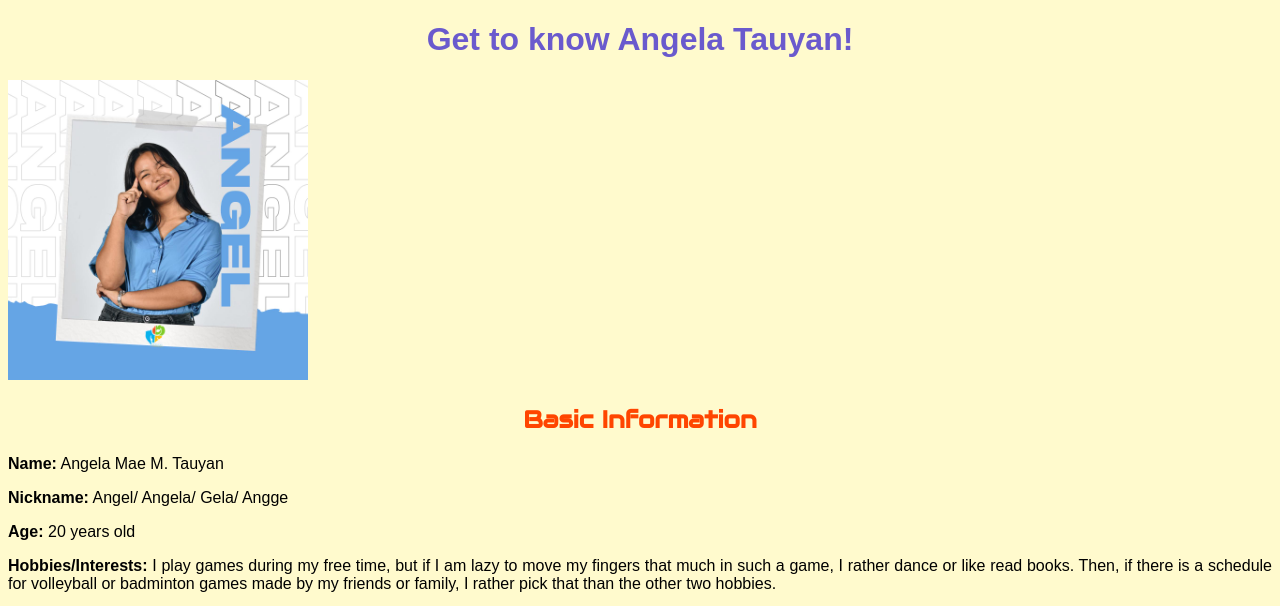
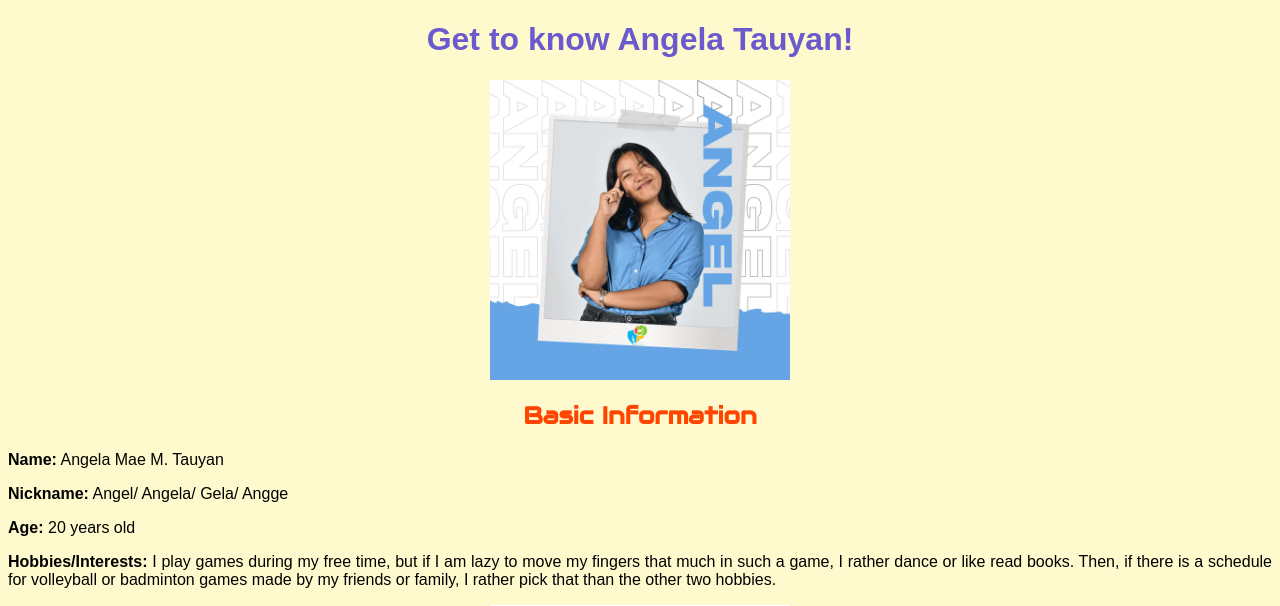
Before and after one commit to amtauyan/lab2, a PHP site: page / in a window 1280 px wide. Shown: the top 606 px of the page. Run offline with PHP 8.4, Linux system fonts and the light colour scheme; some web fonts are replaced.

Commit message:
Trial 1 Lesson 3

```diff
--- a/Week3/index.html
+++ b/Week3/index.html
@@ -9,7 +9,7 @@
 <body>
 
 <h1 class="MainTitle">Get to know Angela Tauyan!</h1>
-<img src="Profile.jpg" alt="Portrait of Angela Tauyan" width="300px" height="300px">
+<img src="Profile.jpg" alt="Portrait of Angela Tauyan" width="300px" height="300px" class="center">
 <h2 class="Subtitle">Basic Information</h2>
 <p><strong>Name:</strong> Angela Mae M. Tauyan</p>
 <p><strong>Nickname:</strong> Angel/ Angela/ Gela/ Angge</p>
--- a/Week3/style.css
+++ b/Week3/style.css
@@ -20,7 +20,6 @@ p {
 }
 
 div.nature, div.dogs {
-	width:48%;
     background-color: white;
     color:Orange;
     display:inline-block;
```
Also changed, not shown: Week3/Sana.jpg (added). Lines whose indentation alone changed are shown as unchanged.
